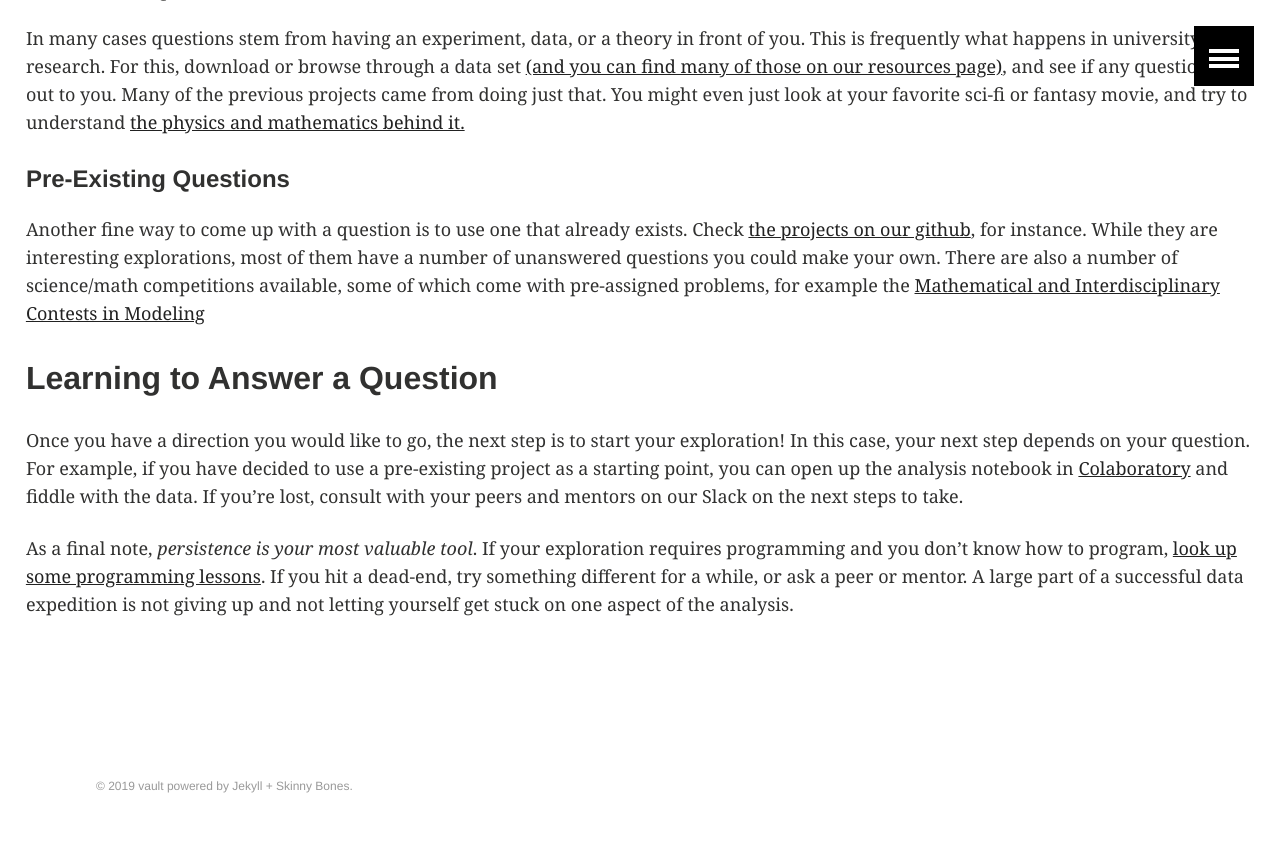
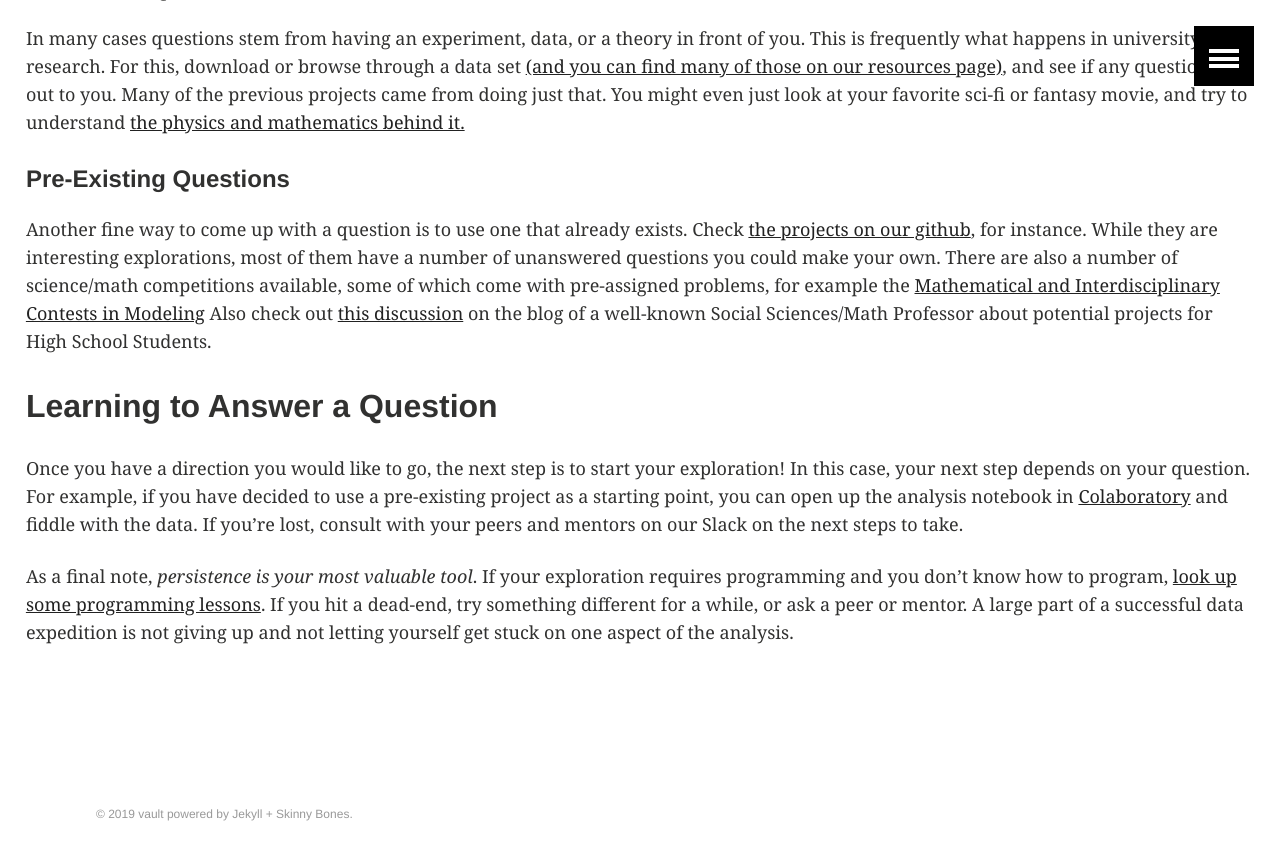
Before and after one commit to avault/avault.github.io, a Jekyll site: the page built from getting-started.md, in a window 1280 px wide and 900 px high, scrolled down 1279 px. Shown: the top 860 px of the window. Built offline with Jekyll 4.4.1, drawn with Linux system fonts in a browser that asks for light colours.

Commit message:
Added another link to the Getting Started page.

```diff
--- a/getting-started.md
+++ b/getting-started.md
@@ -61,6 +61,7 @@ Another fine way to come up with a question is to use one that already exists.
 Check [the projects on our github](https://github.com/avault/), for instance.
 While they are interesting explorations, most of them have a number of unanswered questions you could make your own.
 There are also a number of science/math competitions available, some of which come with pre-assigned problems, for example the [Mathematical and Interdisciplinary Contests in Modeling](https://www.comap.com/undergraduate/contests/icm/index.html)
+Also check out [this discussion](https://statmodeling.stat.columbia.edu/2019/02/07/wanted-statistics-related-projects-for-high-school-students/) on the blog of a well-known Social Sciences/Math Professor about potential projects for High School Students.
 
 ## Learning to Answer a Question
 
```
